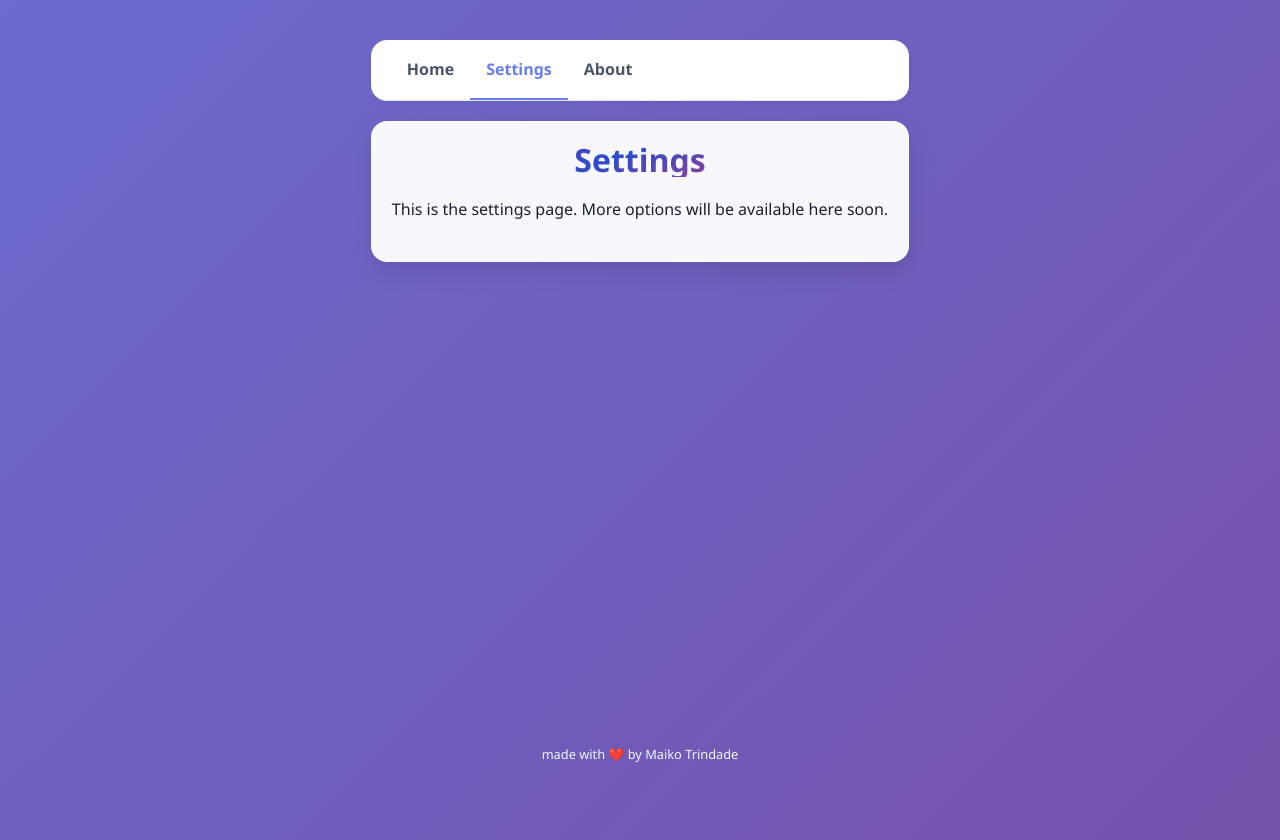
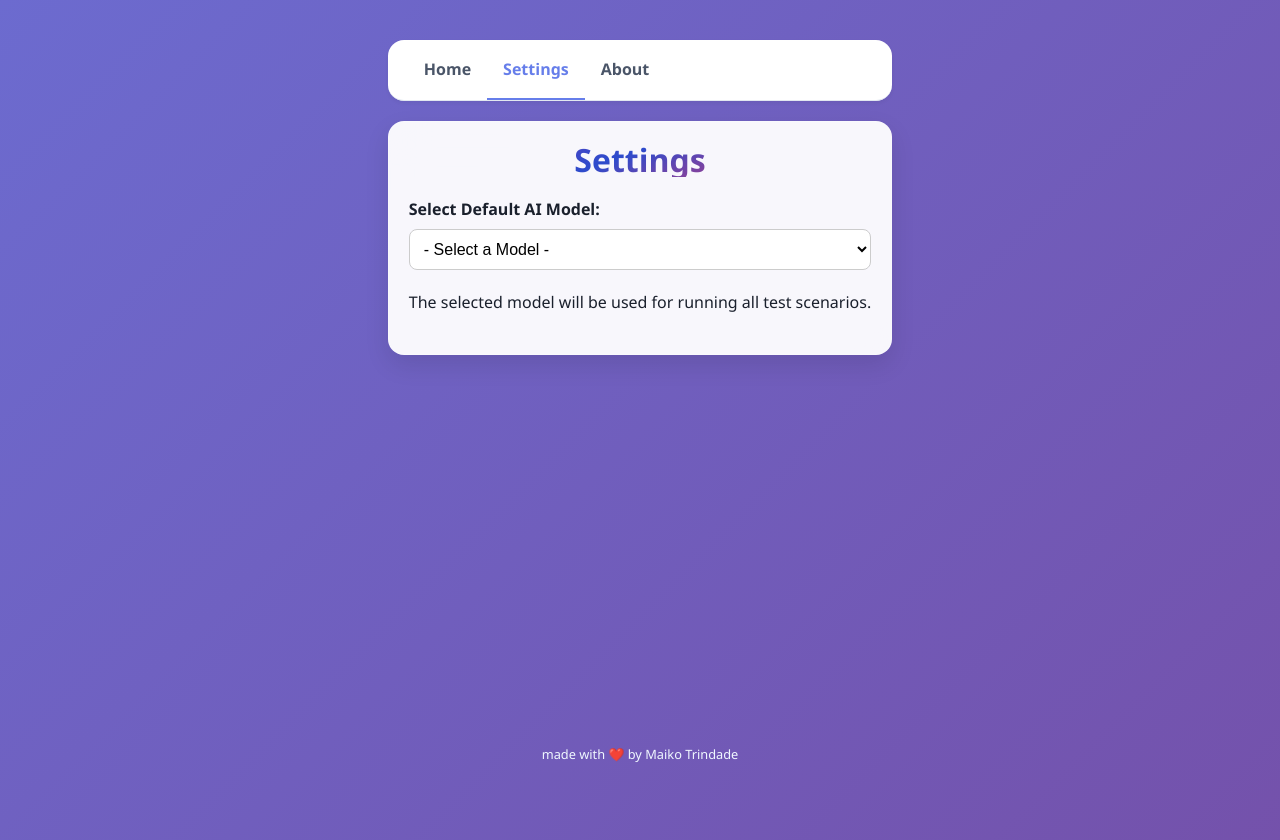
Before and after one commit to maikotrindade/mobile-tester-agent-frontend, a React (Vite) app: page /settings in a window 1280 px wide. Built offline with nearby package versions, Linux system fonts and the light colour scheme; no server answers.

Commit message:
remove ai model from Home

```diff
--- a/src/Home.module.css
+++ b/src/Home.module.css
@@ -117,6 +117,15 @@ h1 {
   border-color: #667eea;
   box-shadow: 0 0 0 3px rgba(102, 126, 234, 0.1);
   transform: translateY(-1px);
+}
+
+.modelDisplay {
+  background-color: #f7fafc;
+  padding: 10px 12px;
+  border-radius: 8px;
+  border: 2px solid #e2e8f0;
+  color: #4a5568;
+  font-weight: 600;
 }
 
 .formGroup select {
@@ -347,7 +356,7 @@ h1 {
   display: flex;
   flex-direction: column;
   gap: 8px;
-  margin-bottom: 16px;
+  margin-top: 16px;
 }
 
 .scenarioControlsRow {
--- a/src/Home.tsx
+++ b/src/Home.tsx
@@ -21,7 +21,6 @@ interface TestScenario {
 }
 
 function Home() {
-  const [selectedModel, setSelectedModel] = useState('');
   const [testGoal, setTestGoal] = useState('');
   const [steps, setSteps] = useState<{ id: number; description: string }[]>([]);
   const [editingStepId, setEditingStepId] = useState<number | null>(null);
@@ -143,7 +142,6 @@ function Home() {
   };
 
   const handleNewScenario = () => {
-    setSelectedModel('');
     setTestGoal('');
     setSteps([]);
     setCurrentScenarioId(null);
@@ -169,11 +167,6 @@ function Home() {
   // Remove openSaveDialog, saving is now direct
 
   const handleRunTest = async () => {
-    if (!selectedModel) {
-      setError('Please select an AI model');
-      return;
-    }
-
     if (!testGoal.trim()) {
       setError('Please enter a test goal');
       return;
@@ -189,31 +182,11 @@ function Home() {
 
     try {
       const payload = {
-        model: selectedModel,
         goal: testGoal,
         steps: steps.map(step => step.description),
       };
 
-      console.log('Sending request to backend:', payload);
-
-      let url = '';
-      switch (selectedModel) {
-        case 'gpt_4':
-          url = "/api/openRouter/gpt_4";
-          break;
-        case 'gwen_3':
-          url = "/api/ollama/gwen_3_06B";
-          break;
-        case 'gemini':
-          url = "/api/gemini_2_0Flash";
-          break;
-        case 'llama_3_2':
-          url = "/api/ollama/llama_3_2_3B";
-          break;
-        default:
-          throw new Error('Invalid model selected');
-      }
-
+      let url = '/api/run-test';
       const response = await axios.post(url, payload, {
         headers: {
           'Content-Type': 'application/json',
@@ -273,28 +246,13 @@ function Home() {
 
   return (
     <div className={styles.container}>
+      <h1>AI Agentic Mobile Tester</h1>
       <div className={styles.mainLayout}>
         {/* Left Panel - Scenarios List */}
         <div className={styles.leftPanel}>
           <div className={styles.panelTitle}>
             <span className="icon">📋</span>Test Scenarios
           </div>
-
-          <div className={styles.scenarioControls}>
-            <div className={styles.scenarioControlsRow}>
-              <button
-                className={`${styles.button} ${styles.btnSecondary}`}
-                onClick={handleNewScenario}
-              >New Scenario
-              </button>
-            </div>
-          </div>
-
-          {currentScenarioId && (
-            <div className={styles.currentScenario}>
-              <strong>Editing: </strong>{testGoal || 'Untitled Scenario'}
-            </div>
-          )}
 
           <div className={styles.scenarioList}>
             {scenarios.length === 0 ? (
@@ -334,6 +292,16 @@ function Home() {
               </>
             )}
           </div>
+
+          <div className={styles.scenarioControls}>
+            <div className={styles.scenarioControlsRow}>
+              <button
+                className={`${styles.button} ${styles.btnSecondary}`}
+                onClick={handleNewScenario}
+              >New Scenario
+              </button>
+            </div>
+          </div>
         </div>
 
         {/* Right Panel - Scenario Editor */}
@@ -341,24 +309,6 @@ function Home() {
           <div className={styles.panelTitle}>
             <span className="icon">⚙️</span>
             {currentScenarioId ? 'Edit Scenario' : 'Create New Scenario'}
-          </div>
-
-          <div className={styles.formSection}>
-
-            <div className={styles.formGroup}>
-              <label htmlFor="ai-model">Select AI Model:</label>
-              <select
-                id="ai-model"
-                value={selectedModel}
-                onChange={(e) => setSelectedModel(e.target.value)}
-              >
-                <option value="">- Select a Model -</option>
-                <option value="gpt_4">Open Router GPT-4</option>
-                <option value="gwen_3">Ollama Gwen 3.0 6B</option>
-                <option value="gemini">Gemini 2.0 Flash</option>
-                <option value="llama_3_2">Ollama LLaMA 3.2 3B</option>
-              </select>
-            </div>
           </div>
 
           <div className={styles.formSection}>
--- a/src/Settings.module.css
+++ b/src/Settings.module.css
@@ -8,3 +8,31 @@
   box-shadow: 0 10px 25px rgba(0, 0, 0, 0.1);
   border: 1px solid rgba(255, 255, 255, 0.2);
 }
+
+.formGroup {
+  margin-bottom: 20px;
+}
+
+.formGroup label {
+  display: block;
+  margin-bottom: 8px;
+  font-weight: bold;
+}
+
+.formGroup select {
+  width: 100%;
+  padding: 10px;
+  border-radius: 8px;
+  border: 1px solid #ccc;
+  background-color: #fff;
+  font-size: 1rem;
+}
+
+.successMessage {
+  color: green;
+  margin-top: 10px;
+  padding: 10px;
+  background-color: #e8f5e9;
+  border: 1px solid #4caf50;
+  border-radius: 4px;
+}
--- a/src/Settings.tsx
+++ b/src/Settings.tsx
@@ -1,11 +1,50 @@
-import React from 'react';
+import React, { useState, useEffect } from 'react';
 import styles from './Settings.module.css';
 
 const Settings: React.FC = () => {
+  const [selectedModel, setSelectedModel] = useState<string>('');
+  const [successMessage, setSuccessMessage] = useState<string | null>(null);
+
+  useEffect(() => {
+    const savedModel = localStorage.getItem('selectedAIModel');
+    if (savedModel) {
+      setSelectedModel(savedModel);
+    }
+  }, []);
+
+  const handleModelChange = (e: React.ChangeEvent<HTMLSelectElement>) => {
+    const newModel = e.target.value;
+    setSelectedModel(newModel);
+    localStorage.setItem('selectedAIModel', newModel);
+    setSuccessMessage('AI model selection saved!');
+    setTimeout(() => setSuccessMessage(null), 2000);
+  };
+
   return (
     <div className={styles.container}>
       <h1>Settings</h1>
-      <p>This is the settings page. More options will be available here soon.</p>
+
+      <div className={styles.formGroup}>
+        <label htmlFor="ai-model">Select Default AI Model:</label>
+        <select
+          id="ai-model"
+          value={selectedModel}
+          onChange={handleModelChange}
+        >
+          <option value="">- Select a Model -</option>
+          <option value="gpt_4">Open Router GPT-4</option>
+          <option value="gwen_3">Ollama Gwen 3.0 6B</option>
+          <option value="gemini">Gemini 2.0 Flash</option>
+          <option value="llama_3_2">Ollama LLaMA 3.2 3B</option>
+        </select>
+        {successMessage && (
+          <div className={styles.successMessage} style={{ color: 'green', marginTop: '10px' }}>
+            {successMessage}
+          </div>
+        )}
+      </div>
+
+      <p>The selected model will be used for running all test scenarios.</p>
     </div>
   );
 };
```
